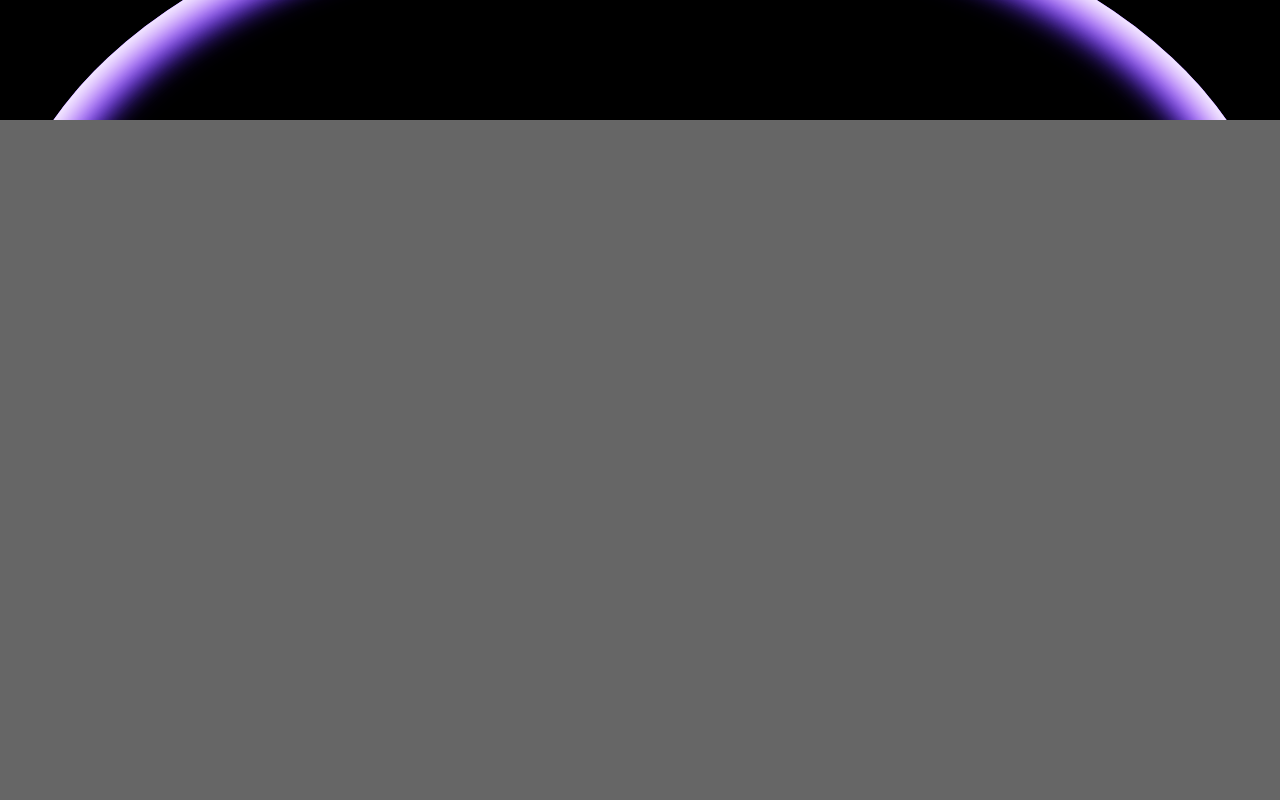
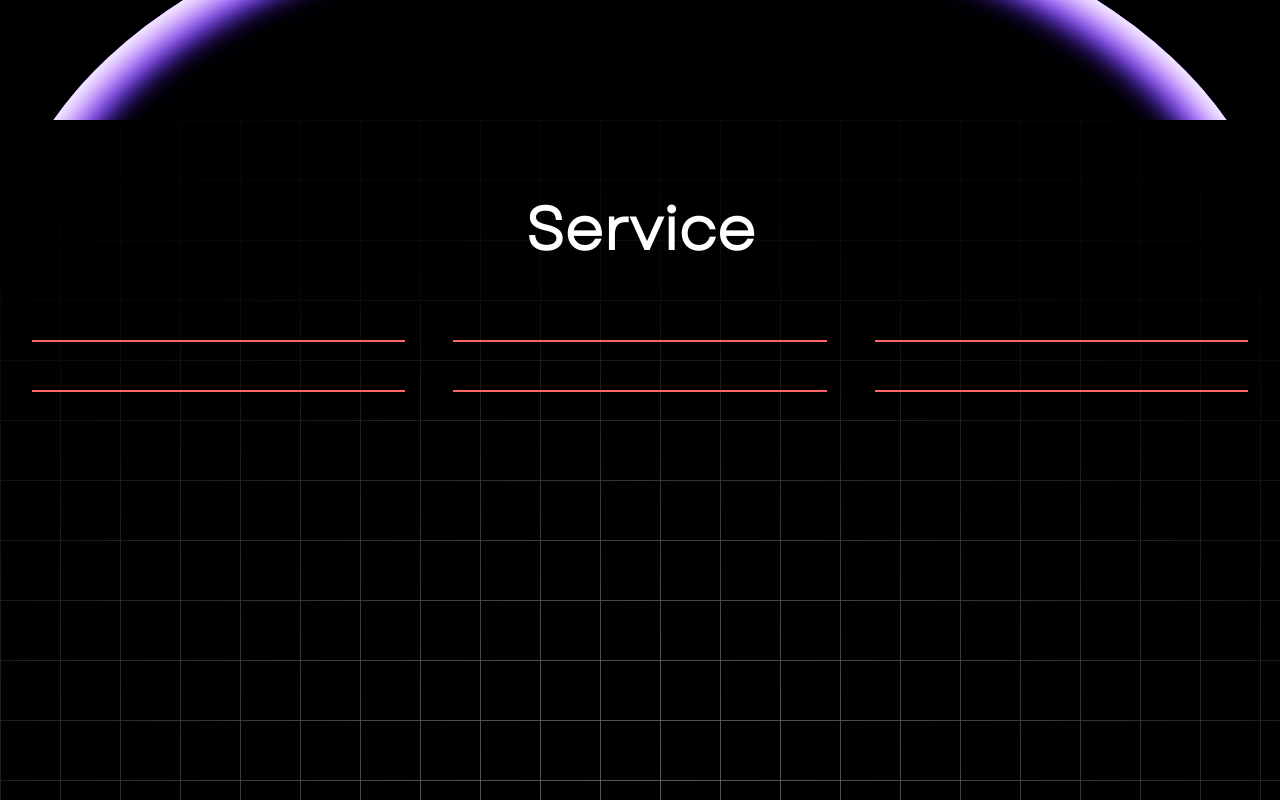
Before and after one commit to zipsar-hub/zipsar-website-v1, a React (Vite) app: page / in a window 1280 px wide. Shown: the part 680-1480 px from the top of the page. Built offline with nearby package versions, Linux system fonts and the light colour scheme.

Commit message:
service section

```diff
--- /dev/null
+++ b/src/Components/Card/ServiceCard.jsx
@@ -0,0 +1,7 @@
+import React from "react";
+
+const ServiceCard = () => {
+  return <div className="w-full h-full border border-red-400"></div>;
+};
+
+export default ServiceCard;
--- a/src/Components/Common/Navbar.jsx
+++ b/src/Components/Common/Navbar.jsx
@@ -153,7 +153,7 @@ const Navbar = () => {
                     : "text-white/80 hover:text-white"
                 }`}
               >
-                <Link to={item} smooth>
+                <Link to={item} offset={-80} smooth>
                   {item}
                 </Link>
               </li>
--- a/src/Sections/Hero.jsx
+++ b/src/Sections/Hero.jsx
@@ -5,6 +5,7 @@ import SplitText from "../Components/Animated/SplitText";
 import { gsap } from "gsap";
 import { motion } from "framer-motion";
 import { SplitText as GSAPSplitText } from "gsap/SplitText";
+import { Link } from "react-scroll";
 
 gsap.registerPlugin(GSAPSplitText);
 
@@ -48,6 +49,7 @@ const Hero = () => {
       </motion.p>
 
       <div className="mt-10 mx-auto flex-center gap-5 md:gap-15 font-button md:w-[50vw] w-[90vw]">
+        <Link to="Service" smooth>
           <motion.button
             initial={{ x: -50, opacity: 0 }}
             animate={{ x: 0, opacity: 1 }}
@@ -56,6 +58,9 @@ const Hero = () => {
           >
             Explore Service
           </motion.button>
+        </Link>
+
+        <Link to="Contact" smooth>
           <motion.button
             initial={{ x: 50, opacity: 0 }}
             animate={{ x: 0, opacity: 1 }}
@@ -64,6 +69,7 @@ const Hero = () => {
           >
             Get in Touch
           </motion.button>
+        </Link>
       </div>
     </section>
   );
--- a/src/Sections/Service.jsx
+++ b/src/Sections/Service.jsx
@@ -1,8 +1,30 @@
 import React from "react";
+import ServiceCard from "../Components/Card/ServiceCard";
 
 const Service = () => {
   return (
-    <section id="Service" className="w-full h-screen bg-white/40"></section>
+    <section id="Service" className="w-full min-h-screen bg-pattern">
+      <div className="relative z-10 w-full">
+        <header className="w-full px-4 sm:px-6 lg:px-8">
+          <h1 className="text-2xl sm:text-3xl md:text-4xl lg:text-5xl xl:text-6xl pt-8 sm:pt-12 md:pt-16 lg:pt-20 font-bold text-center font-button text-white">
+            Service
+          </h1>
+        </header>
+
+        <div className="w-full px-4 sm:px-6 lg:px-8 py-8 sm:py-12 md:py-16 lg:py-20">
+          <div className="max-w-7xl mx-auto">
+            <div className="grid grid-cols-1 sm:grid-cols-2 lg:grid-cols-3 gap-4 sm:gap-6 md:gap-8 lg:gap-12">
+              <ServiceCard />
+              <ServiceCard />
+              <ServiceCard />
+              <ServiceCard />
+              <ServiceCard />
+              <ServiceCard />
+            </div>
+          </div>
+        </div>
+      </div>
+    </section>
   );
 };
 
--- a/src/index.css
+++ b/src/index.css
@@ -46,3 +46,44 @@
   box-shadow: inset 0 0 30px 15px white, inset 0 0 30px 30px #a556fb,
     inset 0 0 30px 40px #4922e5;
 }
+.bg-pattern {
+  background-color: black;
+  background-image: linear-gradient(#c0c0c0c0 1px, transparent 1px),
+    linear-gradient(to right, #c0c0c0c0 1px, black 1px);
+  background-size: 60px 60px;
+  position: relative;
+  z-index: 0;
+}
+
+.bg-pattern::before {
+  content: "";
+  position: absolute;
+  top: 0;
+  left: 0;
+  right: 0;
+  bottom: 0;
+  background: radial-gradient(
+    circle at center,
+    rgba(0, 0, 0, 0) 0%,
+    rgba(0, 0, 0, 0.3) 40%,
+    rgba(0, 0, 0, 0.8) 100%
+  );
+  z-index: 1;
+  pointer-events: none;
+}
+
+.bg-pattern::after {
+  content: "";
+  position: absolute;
+  top: 0;
+  left: 0;
+  right: 0;
+  bottom: 0;
+  background: linear-gradient(
+    to bottom,
+    rgba(0, 0, 0, 0.9) 20%,
+    rgba(0, 0, 0, 0)
+  );
+  z-index: 2;
+  pointer-events: none; /* Add this line */
+}
```
Lines whose indentation alone changed are shown as unchanged.
